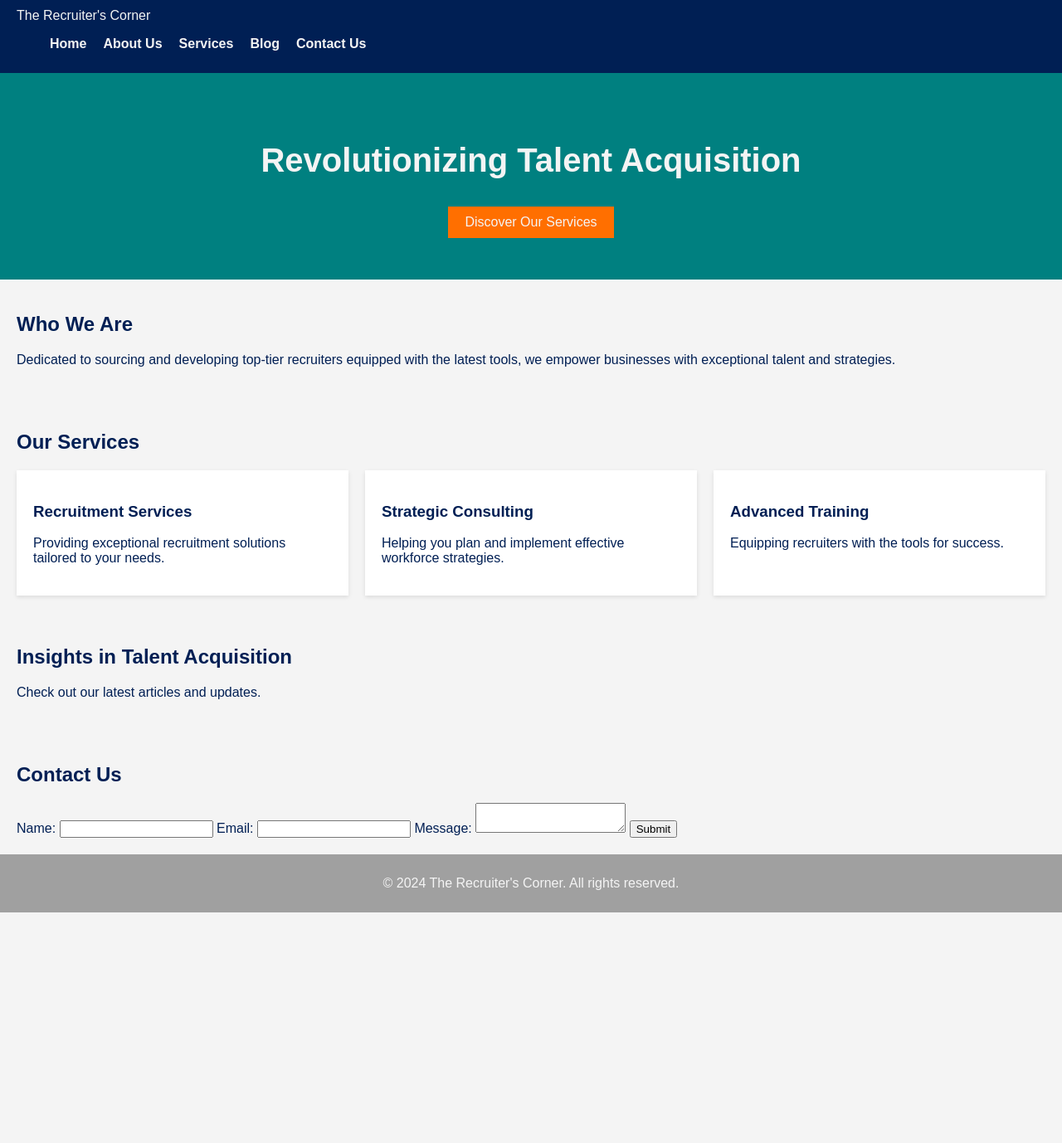
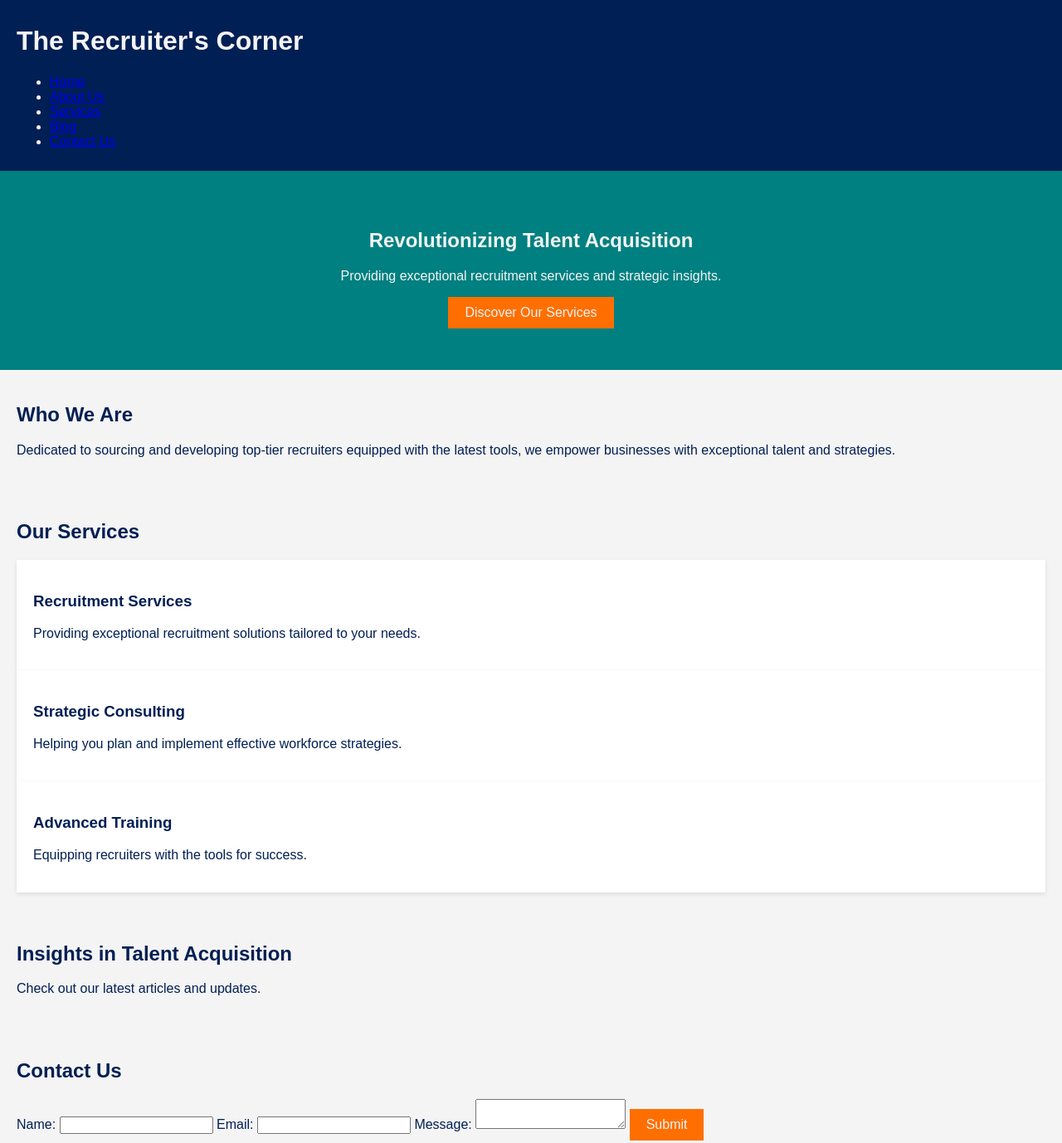
Before and after one commit to jasmine-ayers/trc, a plain HTML site: page index.html in a window 1280 px wide. Shown: the top 1378 px of the page at 83% size. Before the commit the page ends 1100 px from the top, so only its background shows below. Drawn offline with Linux system fonts and the light colour scheme.

Commit message:
Update index.html

```diff
--- a/index.html
+++ b/index.html
@@ -5,13 +5,13 @@
   <meta name="viewport" content="width=device-width, initial-scale=1.0">
   <title>The Recruiter's Corner</title>
   <link rel="stylesheet" href="styles.css">
-  <script src="script.js" defer></script>
 </head>
 <body>
   <header>
+    <div class="container">
+      <h1>The Recruiter's Corner</h1>
       <nav>
-      <div class="logo">The Recruiter's Corner</div>
-      <ul class="nav-links">
+        <ul>
           <li><a href="#home">Home</a></li>
           <li><a href="#about">About Us</a></li>
           <li><a href="#services">Services</a></li>
@@ -19,25 +19,30 @@
           <li><a href="#contact">Contact Us</a></li>
         </ul>
       </nav>
+    </div>
   </header>
 
   <section id="home" class="hero">
     <div class="hero-content">
-      <h1>Revolutionizing Talent Acquisition</h1>
+      <h2>Revolutionizing Talent Acquisition</h2>
+      <p>Providing exceptional recruitment services and strategic insights.</p>
       <button class="cta-button">Discover Our Services</button>
     </div>
   </section>
 
   <section id="about">
+    <div class="container">
       <h2>Who We Are</h2>
       <p>
         Dedicated to sourcing and developing top-tier recruiters equipped with the latest tools, we empower businesses with exceptional talent and strategies.
       </p>
+    </div>
   </section>
 
   <section id="services">
+    <div class="container">
       <h2>Our Services</h2>
-    <div class="service-cards">
+      <div class="cards">
         <div class="card">
           <h3>Recruitment Services</h3>
           <p>Providing exceptional recruitment solutions tailored to your needs.</p>
@@ -51,14 +56,18 @@
           <p>Equipping recruiters with the tools for success.</p>
         </div>
       </div>
+    </div>
   </section>
 
   <section id="blog">
+    <div class="container">
       <h2>Insights in Talent Acquisition</h2>
       <p>Check out our latest articles and updates.</p>
+    </div>
   </section>
 
   <section id="contact">
+    <div class="container">
       <h2>Contact Us</h2>
       <form>
         <label for="name">Name:</label>
@@ -67,12 +76,13 @@
         <input type="email" id="email" name="email" required>
         <label for="message">Message:</label>
         <textarea id="message" name="message" required></textarea>
-      <button type="submit">Submit</button>
+        <button type="submit" class="cta-button">Submit</button>
       </form>
+    </div>
   </section>
 
   <footer>
-    <p>© 2024 The Recruiter's Corner. All rights reserved.</p>
+    <p>&copy; 2024 The Recruiter's Corner. All rights reserved.</p>
   </footer>
 </body>
 </html>
```
Lines whose indentation alone changed are shown as unchanged.
